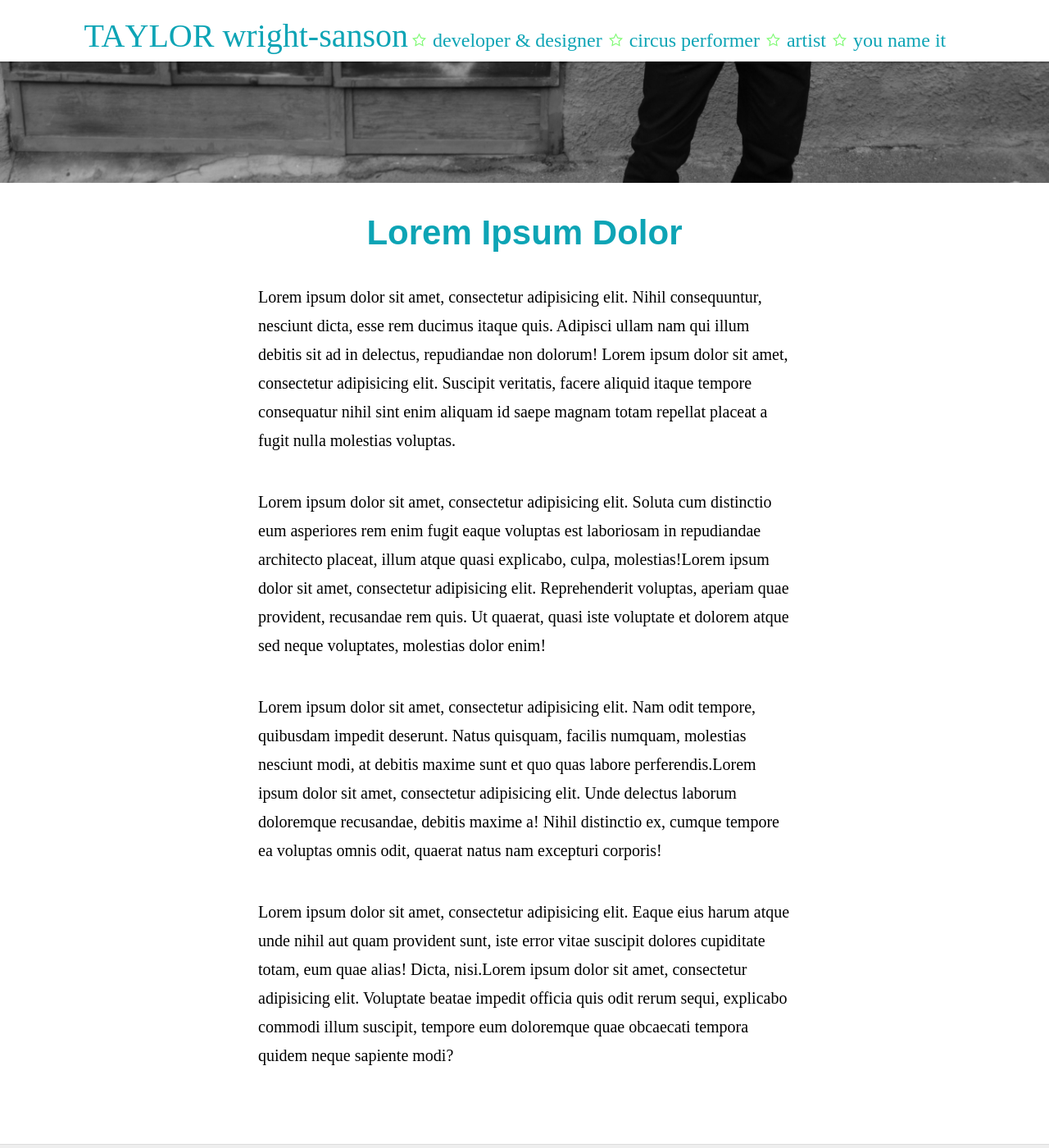
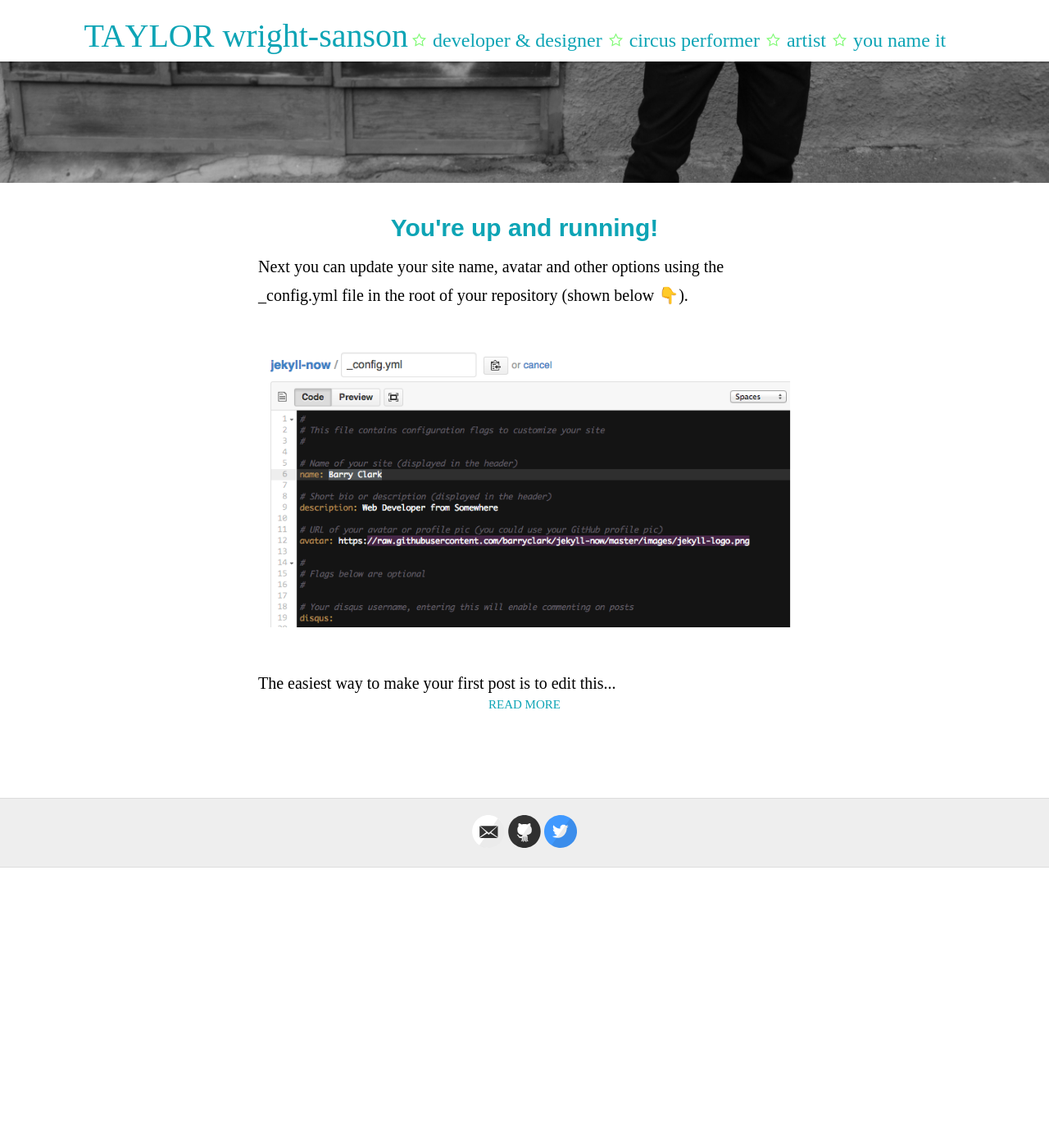
Before and after one commit to Xeaza/xeaza.github.io, a Jekyll site: the page built from index.html, in a window 1280 px wide and 1400 px high, scrolled down 597 px. Shown: the whole window at 82% size. Built offline with Jekyll 4.4.1, drawn with Linux system fonts in a browser that asks for light colours; emoji names are drawn with the system emoji font; after the commit the page ends 1655 px from its top, so only the background shows below that.

Commit message:
updating default layout

```diff
--- a/_layouts/default.html
+++ b/_layouts/default.html
@@ -45,37 +45,31 @@
     <nav>
       <!-- This line menu is hidden until the screen is small enough -->
       <div id="lineMenu"><a href="#">☰</a></div>
-      <div id="logo"><a href="index.html">
+      <div id="logo"><a href="{{ site.baseurl }}">
         <!-- Each letter is a different weight, hence the elements created for styling them -->
         <ta>TA</ta><y>Y</y><l>L</l><o>O</o><r>R</r> wrig<em>h</em>t-sanson</a>
       </div>
       <ul id="hiddingMenu">
-        <img src="images/star.svg" class="starIcons">
-        <li><a href="developer+designer.html">developer & des<em>i</em>gne<em>r</em></a></li>
-        <img src="images/star.svg" class="starIcons">
+        <img src="{{ site.baseurl }}/images/star.svg" class="starIcons">
+        <li><a href="{{ site.baseurl }}/about">developer & des<em>i</em>gne<em>r</em></a></li>
+        <img src="{{ site.baseurl }}/images/star.svg" class="starIcons">
         <li><a href="circus+performer.html">circus p<em>e</em>rformer</a></li>
-        <img src="images/star.svg" class="starIcons">
+        <img src="{{ site.baseurl }}/images/star.svg" class="starIcons">
         <li><a href="artist-inprogress.html">artist</a></li>
-        <img src="images/star.svg" class="starIcons">
+        <img src="{{ site.baseurl }}/images/star.svg" class="starIcons">
         <li><a href="you-name-it-inprogress.html">you na<em>me</em> it</a></li>
       </ul>
     </nav>
 
     <div id="main" role="main" class="container">
-      <!--{{ content }}-->
       <section class="module parallax parallax-1">
         <div class="container">
-          <h1></h1>
         </div>
       </section>
 
       <section class="module content">
         <div class="container">
-          <h2>Lorem Ipsum Dolor</h2>
-          <p>Lorem ipsum dolor sit amet, consectetur adipisicing elit. Nihil consequuntur, nesciunt dicta, esse rem ducimus itaque quis. Adipisci ullam nam qui illum debitis sit ad in delectus, repudiandae non dolorum! Lorem ipsum dolor sit amet, consectetur adipisicing elit. Suscipit veritatis, facere aliquid itaque tempore consequatur nihil sint enim aliquam id saepe magnam totam repellat placeat a fugit nulla molestias voluptas.</p>
-          <p>Lorem ipsum dolor sit amet, consectetur adipisicing elit. Soluta cum distinctio eum asperiores rem enim fugit eaque voluptas est laboriosam in repudiandae architecto placeat, illum atque quasi explicabo, culpa, molestias!Lorem ipsum dolor sit amet, consectetur adipisicing elit. Reprehenderit voluptas, aperiam quae provident, recusandae rem quis. Ut quaerat, quasi iste voluptate et dolorem atque sed neque voluptates, molestias dolor enim!</p>
-          <p>Lorem ipsum dolor sit amet, consectetur adipisicing elit. Nam odit tempore, quibusdam impedit deserunt. Natus quisquam, facilis numquam, molestias nesciunt modi, at debitis maxime sunt et quo quas labore perferendis.Lorem ipsum dolor sit amet, consectetur adipisicing elit. Unde delectus laborum doloremque recusandae, debitis maxime a! Nihil distinctio ex, cumque tempore ea voluptas omnis odit, quaerat natus nam excepturi corporis!</p>
-          <p>Lorem ipsum dolor sit amet, consectetur adipisicing elit. Eaque eius harum atque unde nihil aut quam provident sunt, iste error vitae suscipit dolores cupiditate totam, eum quae alias! Dicta, nisi.Lorem ipsum dolor sit amet, consectetur adipisicing elit. Voluptate beatae impedit officia quis odit rerum sequi, explicabo commodi illum suscipit, tempore eum doloremque quae obcaecati tempora quidem neque sapiente modi?</p>
+          {{ content }}
         </div>
       </section>
     </div>
```
